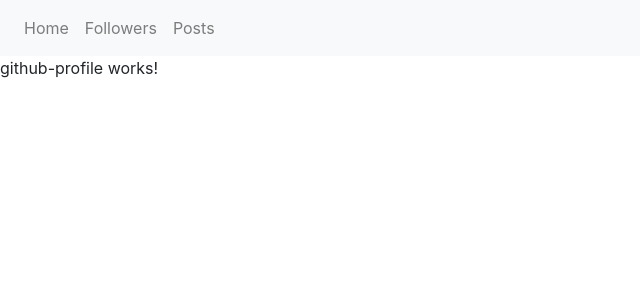
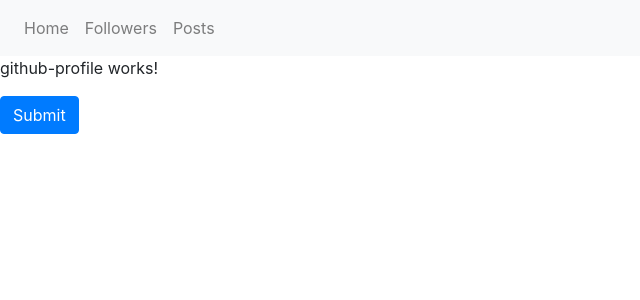
Before and after one commit to mariuszKrzysztofPrzybysz/Angular4, an Angular app in the folder hello-world/: page /followers/1/1 in a window 1280 px wide. Shown: the top 300 px of the page, without its empty margins (0-640 px from the left). Built offline with nearby package versions, Linux system fonts and the light colour scheme.

Commit message:
Programmatic Navigation

```diff
--- a/hello-world/src/app/components/github-profile/github-profile.component.html
+++ b/hello-world/src/app/components/github-profile/github-profile.component.html
@@ -1,3 +1,4 @@
 <p>
   github-profile works!
 </p>
+<button class="btn btn-primary" (click)="onSubmit()">Submit</button>
--- a/hello-world/src/app/components/github-profile/github-profile.component.ts
+++ b/hello-world/src/app/components/github-profile/github-profile.component.ts
@@ -1,5 +1,5 @@
 import { Component, OnInit } from '@angular/core';
-import { ActivatedRoute } from '@angular/router';
+import { ActivatedRoute, Router } from '@angular/router';
 
 @Component({
   selector: 'app-github-profile',
@@ -8,15 +8,24 @@ import { ActivatedRoute } from '@angular/router';
 })
 export class GithubProfileComponent implements OnInit {
 
-  constructor(private route: ActivatedRoute) { }
+  constructor(
+    private route: ActivatedRoute,
+    private router: Router) { }
 
   ngOnInit() {
     this.route.paramMap
       .subscribe(params => {
         console.log(params.get('username'));
         console.log(params.get('id'));
-
       });
   }
 
+  onSubmit() {
+    this.router.navigate(['/followers'], {
+      queryParams: {
+        page: 1,
+        order: 'newest'
+      }
+    });
+  }
 }
```
